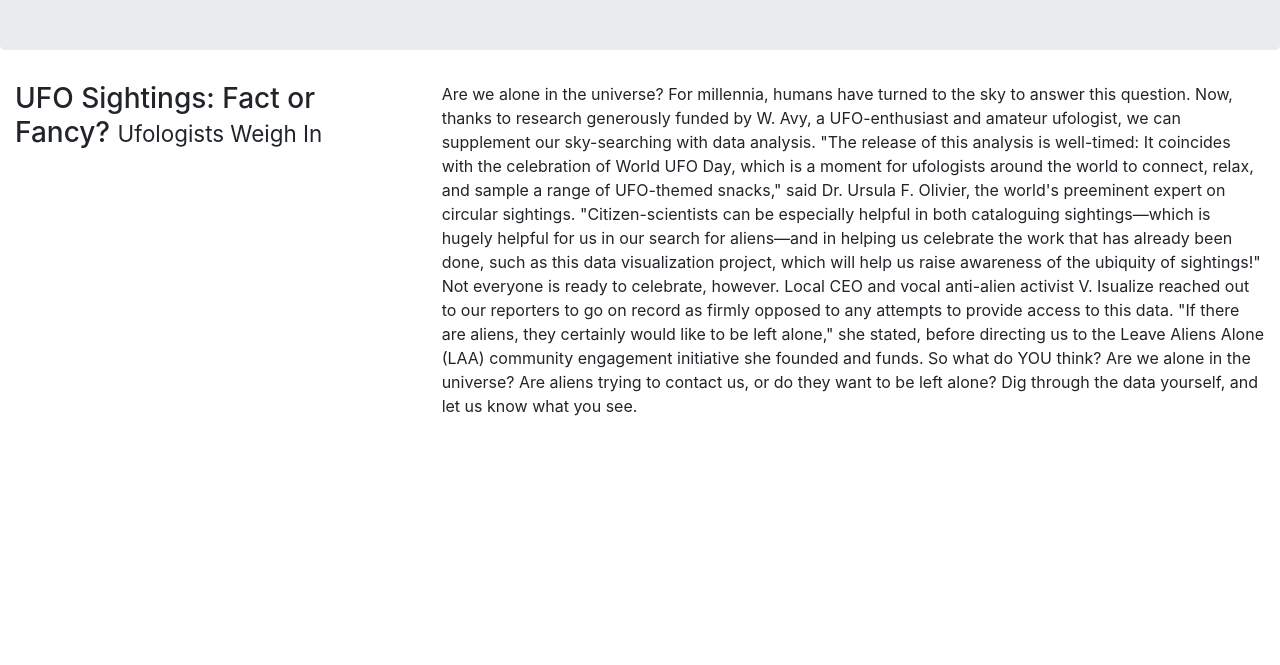
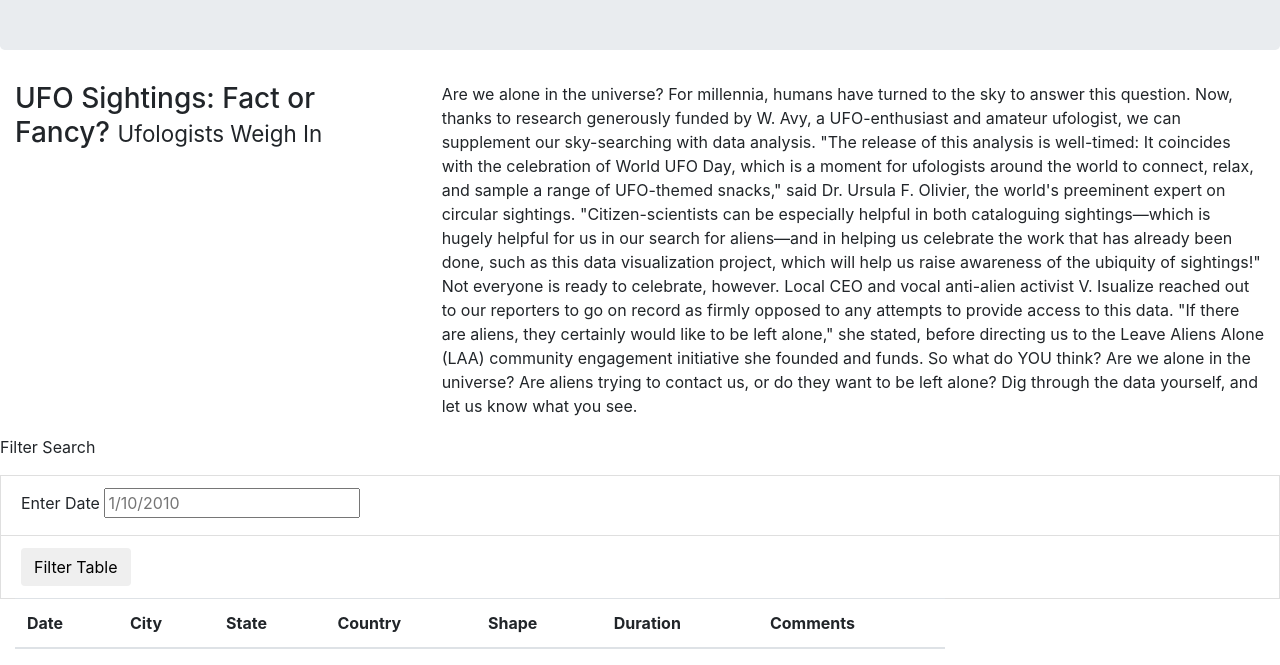
Before and after one commit to TMWRose/UFO, a plain HTML site: page index.html in a window 1280 px wide. Shown: the part 190-855 px from the top of the page. Before the commit the page ends 800 px from the top, so only its background shows below. Drawn offline with nearby package versions, Linux system fonts and the light colour scheme; files that its build step writes are made by us from their sources.

Commit message:
troubleshoot update

```diff
--- a/index.html
+++ b/index.html
@@ -10,7 +10,7 @@
             href="https://maxcdn.bootstrapcdn.com/bootstrap/4.0.0/css/bootstrap.min.css"
             integrity="sha384-Gn5384xqQ1aoWXA+058RXPxPg6fy4IWvTNh0E263XmFcJlSAwiGgFAW/dAiS6JXm"
             crossorigin="anonymous"
-        />
+    />
     <link rel="stylesheet" href="static/css/style.css">
 </head>
 <body>
@@ -37,5 +37,44 @@
             </div>
         </div>
     </div>
+    <div class="container-fluid">
+        <div class="row">
+          <div class="col-md-3">
+
+          </div>
+          <div class="col-md-9">
+
+          </div>
+        </div>
+    </div>
+        <form>
+            <p>Filter Search</p>
+         </form>
+        <ul class="list-group">
+
+        </ul>
+        <li class="list-group-item">
+            <label for="date">Enter Date</label>
+            <input type="text" placeholder="1/10/2010" id="datetime" />
+        </li>
+        <li class="list-group-item">
+            <button id="filter-btn" type="button" class="btn btn-default">Filter Table</button>
+        </li>
+        <div class="col-md-9">
+            <table class="table table-striped">
+            <thead>
+                <tr>
+                    <th>Date</th>
+                    <th>City</th>
+                    <th>State</th>
+                    <th>Country</th>
+                    <th>Shape</th>
+                    <th>Duration</th>
+                    <th>Comments</th>
+                </tr>
+            </thead>
+            <tbody></tbody>
+            </table>
+        </div>
 </body>
 </html>
```
